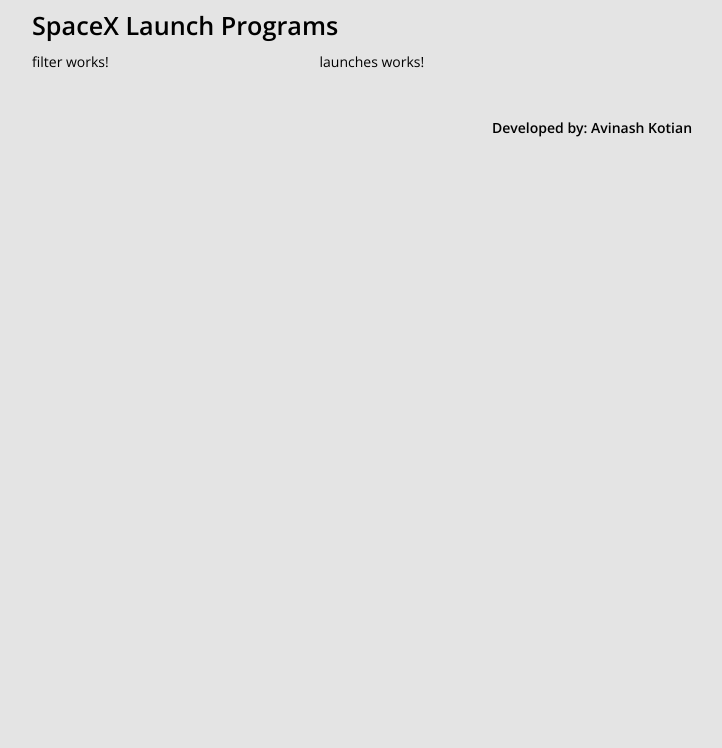
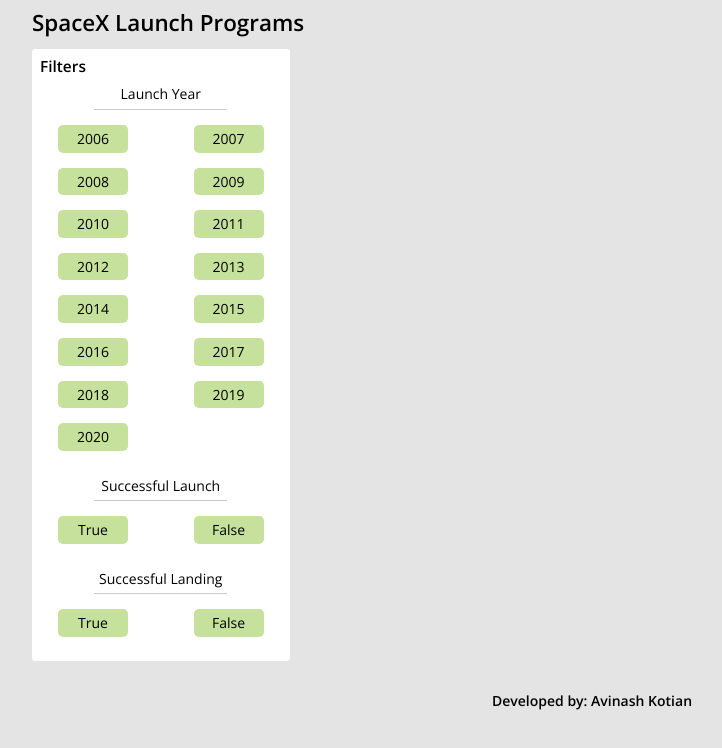
Before and after one commit to aviskotian/spacexlaunches, an Angular app: page /launches in a window 1280 px wide. Shown: the top 748 px of the page, without its empty margins (48-770 px from the left). Built offline with nearby package versions, Linux system fonts and the light colour scheme.

Commit message:
Filter UI completed

```diff
--- a/src/app/components/filter/filter.component.html
+++ b/src/app/components/filter/filter.component.html
@@ -1 +1,29 @@
-<p>filter works!</p>
+<div class="filterContainer">
+    <div class="spacexCard">
+        <h2 class="subHead">Filters</h2>
+        <div class="filterHead">Launch Year</div>
+        <div class="filterPanel">
+            <div class="innerRow"  *ngFor="let year of yearArray; let i = index; let even = even;">
+                <span *ngIf="even">
+                    <div class="fliterButton" [ngClass]="{'active': selectedYear == yearArray[i]}" (click)="yearflterClick($event, yearArray[i])">{{ yearArray[i] }} </div>
+                    <div class="fliterButton" [ngClass]="{'active': selectedYear == yearArray[i+1]}" (click)="yearflterClick($event, yearArray[i+1])">{{ yearArray[i+1] }}</div>
+                </span>
+            </div>
+        </div>
+        <div class="filterHead marginTop25">Successful Launch</div>
+        <div class="filterPanel">
+            <div class="innerRow">
+                <div class="fliterButton" [ngClass]="{'active': selectedLaunch == 'true'}" (click)="launchflterClick($event, 'true')">True</div>
+                <div class="fliterButton" [ngClass]="{'active': selectedLaunch == 'flase'}" (click)="launchflterClick($event, 'flase')">False</div>
+            </div>
+        </div>
+        <div class="filterHead marginTop25">Successful Landing</div>
+        <div class="filterPanel">
+            <div class="innerRow">
+                <div class="fliterButton" [ngClass]="{'active': selectedLanding == 'true'}" (click)="landingflterClick($event, 'true')">True</div>
+                <div class="fliterButton" [ngClass]="{'active': selectedLanding == 'flase'}" (click)="landingflterClick($event, 'flase')">False</div>
+            </div>
+        </div>
+
+    </div>
+</div>
--- a/src/app/components/filter/filter.component.ts
+++ b/src/app/components/filter/filter.component.ts
@@ -6,9 +6,26 @@
   styleUrls: ['./filter.component.scss']
 })
 export class FilterComponent implements OnInit {
+  yearArray: any[] = [2006, 2007, 2008, 2009, 2010, 2011, 2012, 2013, 2014, 2015, 2016, 2017, 2018, 2019, 2020];
 
-  constructor() { }
+  selectedYear: any;
+  selectedLaunch: any;
+  selectedLanding: any;
+  constructor() {
 
+  }
+  yearflterClick(event, newValue) {
+    this.selectedYear = newValue;
+    console.log(this.selectedYear);
+  }
+  launchflterClick(event, newValue) {
+    this.selectedLaunch = newValue;
+    console.log(this.selectedLaunch);
+  }
+  landingflterClick(event, newValue) {
+    this.selectedLanding = newValue;
+    console.log(this.selectedLaunch);
+  }
   ngOnInit() {
   }
 
--- a/src/app/components/launches/launches.component.html
+++ b/src/app/components/launches/launches.component.html
@@ -1 +1,3 @@
-<p>launches works!</p>
+<div class="launchesContainer">
+
+</div>
--- a/src/assets/scss/_variables.scss
+++ b/src/assets/scss/_variables.scss
@@ -5,13 +5,16 @@
 $line_height: 1.4;
 
 $none:                       none!default;
+$hidden: hidden!default;
 $border-thin:                1px !default;
 
 $fontBig: 2.3em;
-$fontMedium: 1.8em;
+$fontMedium: 1.6em;
 $fontSmall: 1em;
 
 $weightBold: 600;
 $weightLight: 200;
 
 $zero: 0;
+$Whitebackground-color: #ffffff;
+$autoMargin: 0 auto;
--- /dev/null
+++ b/src/assets/scss/components/_filter.scss
@@ -0,0 +1,14 @@
+.filterHead{text-align: center;width: 55%;margin: $autoMargin;border-bottom: $border-thin solid #cacaca;    padding-bottom: 5px;}
+.fliterButton{
+    width: 70px;text-align: center;display: inline-block;background: #c5e19b;border-radius: 5px;padding: 4px 0px;cursor: pointer;
+    &.active{background: #7cba00}
+}
+.filterPanel {
+    .innerRow{
+        margin: 15px 18px;
+        .fliterButton:last-child{
+            float: right;
+        }
+    }
+    .innerRow:last-child span .fliterButton:last-child{visibility: hidden;}
+}
--- a/src/assets/scss/pages/_global.scss
+++ b/src/assets/scss/pages/_global.scss
@@ -6,3 +6,5 @@
     font-family: $font-family;
 }
 h1{margin: $zero}
+.visibNone{visibility:$hidden;}
+.marginTop25{margin-top:25px !important;}
--- a/src/assets/scss/pages/_launches.scss
+++ b/src/assets/scss/pages/_launches.scss
@@ -1 +1,3 @@
 .launchLayout{padding:10px;}
+.spacexCard{background: $Whitebackground-color; border-radius: 3px; padding: 9px 8px;}
+.subHead{font-size: 1.1em; font-weight: $weightBold; color: $font-color;}
--- /dev/null
+++ b/src/assets/scss/responsive/_filter.scss
@@ -0,0 +1,10 @@
+@media (max-width: 991px){
+    .filterHead{width:85%;}
+    .filterPanel .innerRow{
+        margin: 15px 0px;
+        .fliterButton{
+            width: 58px;
+            font-size: 0.8em;
+        }
+    }
+}
--- a/src/styles.scss
+++ b/src/styles.scss
@@ -11,3 +11,7 @@
 /*Import component styles*/
 @import 'assets/scss/components/header';
 @import 'assets/scss/components/footer';
+@import 'assets/scss/components/filter';
+
+/*Import responsive styles*/
+@import 'assets/scss/responsive/filter';
```
